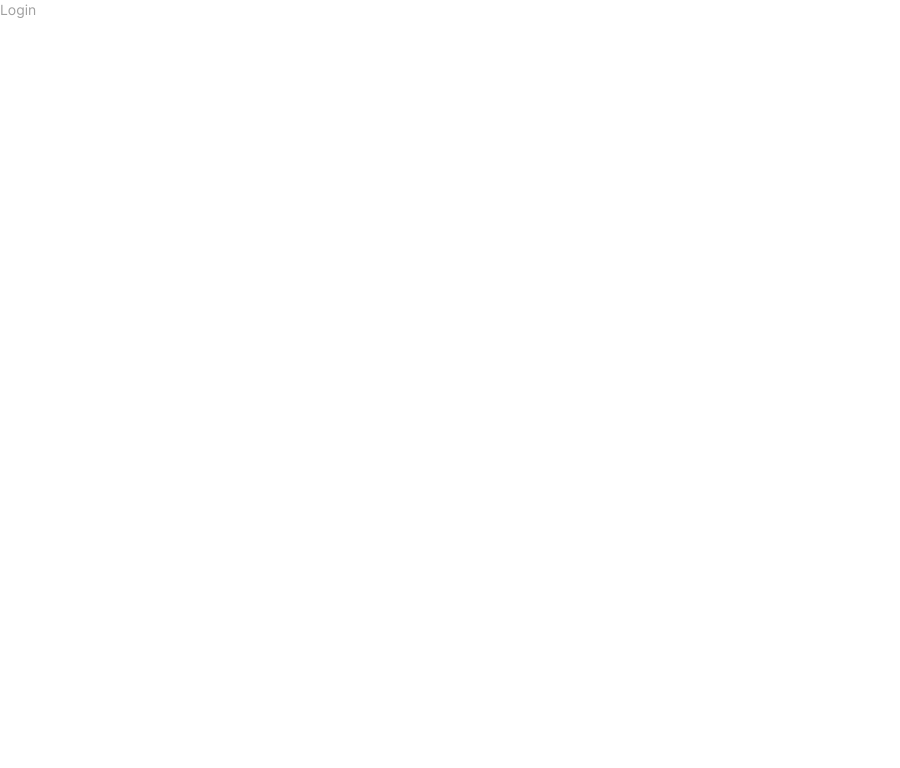
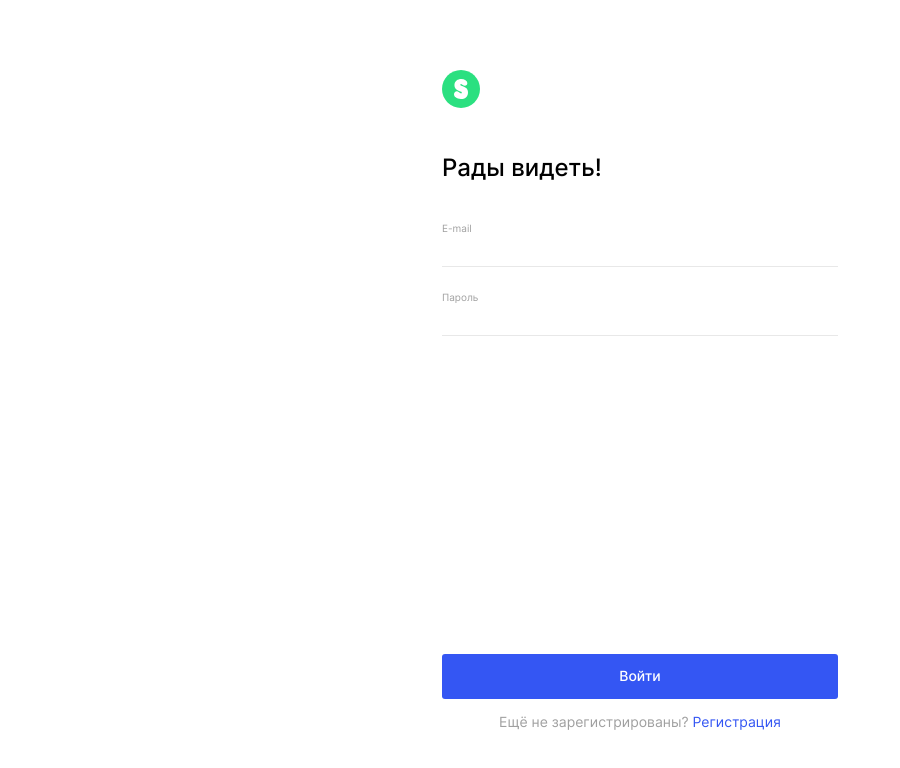
Before and after one commit to olgalatkina/movies-explorer-frontend, a React app: page /signin in a window 1280 px wide. Shown: the whole page, without its empty margins (0-900 px from the left). Built offline with nearby package versions, Linux system fonts and the light colour scheme.

Commit message:
feat: add Login markup and styles

```diff
--- a/src/components/Login/Login.css
+++ b/src/components/Login/Login.css
@@ -1,3 +1,158 @@
 .login {
+  height: 100vh;
+  padding: 56px 30px 30px;
+  display: flex;
+  flex-direction: column;
+  align-items: center;
+  color: var(--black);
+  box-sizing: border-box;
+}
+
+.login__wrapper {
+  width: 100%;
+  max-width: 396px;
+  text-align: center;
+}
+
+.login__logo-link {
+  display: inline-block;
+  margin-bottom: 50px;
+}
+
+.logo {
+  display: block;
+  width: 38px;
+  height: 38px;
+}
+
+.login__title {
+  margin: 0 0 80px;
+  font-weight: 500;
+  font-size: 24px;
+  line-height: 29px;
+}
+
+.form {
+  width: 100%;
+  max-width: 396px;
+  height: 100%;
+  display: flex;
+  flex-direction: column;
+}
+
+.form__label {
+  font-weight: 400;
+  font-size: 10px;
+  line-height: 12px;
   color: var(--grey-text);
 }
+
+.form__label:not(:first-of-type) {
+  margin-top: 6px;
+}
+
+.form__input {
+  width: 100%;
+  padding: 5px 0 10px;
+  font-weight: 500;
+  font-size: 14px;
+  line-height: 17px;
+  color: var(--black);
+  border: none;
+  border-bottom: 1px solid var(--grey-dark);
+}
+
+.form__error {
+  margin: 6px 0 0;
+  min-height: 12px;
+  display: block;
+  font-weight: 400;
+  font-size: 10px;
+  line-height: 12px;
+  color: var(--accent);
+  opacity: 0;
+}
+
+.form__error_visible {
+  opacity: 1;
+}
+
+.form__submit-btn {
+  display: block;
+  width: 100%;
+  padding: 15px;
+  margin-top: auto;
+  font-weight: 500;
+  font-size: 12px;
+  line-height: 15px;
+  text-align: center;
+  color: var(--white);
+  background: var(--secondary);
+  border: none;
+  border-radius: 3px;
+  transition: opacity .3s linear;
+  cursor: pointer;
+}
+
+.form__submit-btn:hover {
+  opacity: 0.8;
+}
+
+.form__submit-btn_disabled {
+  color: var(--grey-light-text);
+  background: var(--grey-dark);
+}
+
+.login__question {
+  max-width: 396px;
+  margin: 14px 0 0;
+  font-weight: 400;
+  font-size: 12px;
+  line-height: 15px;
+  color: var(--grey-text);
+}
+
+.login__signup-link {
+  text-decoration: none;
+  color: var(--secondary);
+  transition: opacity .3s linear;
+}
+
+.login__signup-link:hover {
+  opacity: 0.7;
+}
+
+@media screen and (min-width: 768px) {
+  .login {
+    padding: 232px 186px;
+  }
+
+  .login__wrapper {
+    text-align: start;
+  }
+
+  .login__logo-link {
+    margin-bottom: 40px;
+  }
+
+  .login__title {
+    margin: 0 0 40px;
+  }
+
+  .login__question {
+    font-size: 14px;
+    line-height: 17px;
+  }
+
+  .form__submit-btn {
+    padding: 13px 15px 15px;
+    font-size: 14px;
+    line-height: 17px;
+  }
+}
+
+@media screen and (min-width: 1280px) {
+  .login {
+    padding: 70px 186px;
+  }
+}
--- a/src/components/Login/Login.js
+++ b/src/components/Login/Login.js
@@ -1,8 +1,50 @@
+import { Link } from 'react-router-dom';
 import './Login.css';
+import logo from '../../images/logo.svg';
 
 const Login = () => {
   return (
-    <section className='login'>Login</section>
+    <section className='login'>
+      <div className='login__wrapper'>
+        <Link to='/' className='login__logo-link'>
+          <img src={logo} alt='Логотип учебного проекта' className='logo' />
+        </Link>
+        <h1 className='login__title'>Рады видеть!</h1>
+      </div>
+
+      <form
+        className='form'
+        action=''
+        method=''
+      >
+        <label htmlFor='email' className='form__label'>E-mail
+          <input
+            className='form__input'
+            type='email'
+            name='email'
+            id='email'
+            required
+          />
+          <span className='form__error' id='email-error' />
+        </label>
+
+        <label htmlFor='email' className='form__label'>Пароль
+          <input
+            className='form__input'
+            type='password'
+            name='password'
+            id='password'
+            required
+          />
+          <span className='form__error' id='password-error' />
+        </label>
+        <button type='submit' className='form__submit-btn'>Войти</button>
+      </form>
+
+      <p className='login__question'>Ещё не зарегистрированы?&nbsp;
+        <Link to='/signup' className='login__signup-link'>Регистрация</Link>
+      </p>
+    </section>
   )
 };
 
--- a/src/components/NotFound/NotFound.css
+++ b/src/components/NotFound/NotFound.css
@@ -30,6 +30,7 @@
   line-height: 15px;
   text-decoration: none;
   color: var(--secondary);
+  transition: opacity .3s linear;
 }
 
 .not-found__link:hover {
--- a/src/index.css
+++ b/src/index.css
@@ -13,8 +13,13 @@
   --grey-light: #F2F2F2;
   --grey-dark: #E8E8E8;
   --grey-auth: #AAAAAA;
+  --grey-light-text: #C2C2C2;
   --grey-text: #A0A0A0;
   --black: #000;
+}
+
+html {
+  scroll-behavior: smooth;
 }
 
 .body {
```
Also changed, not shown: src/images/logo.svg (added).
